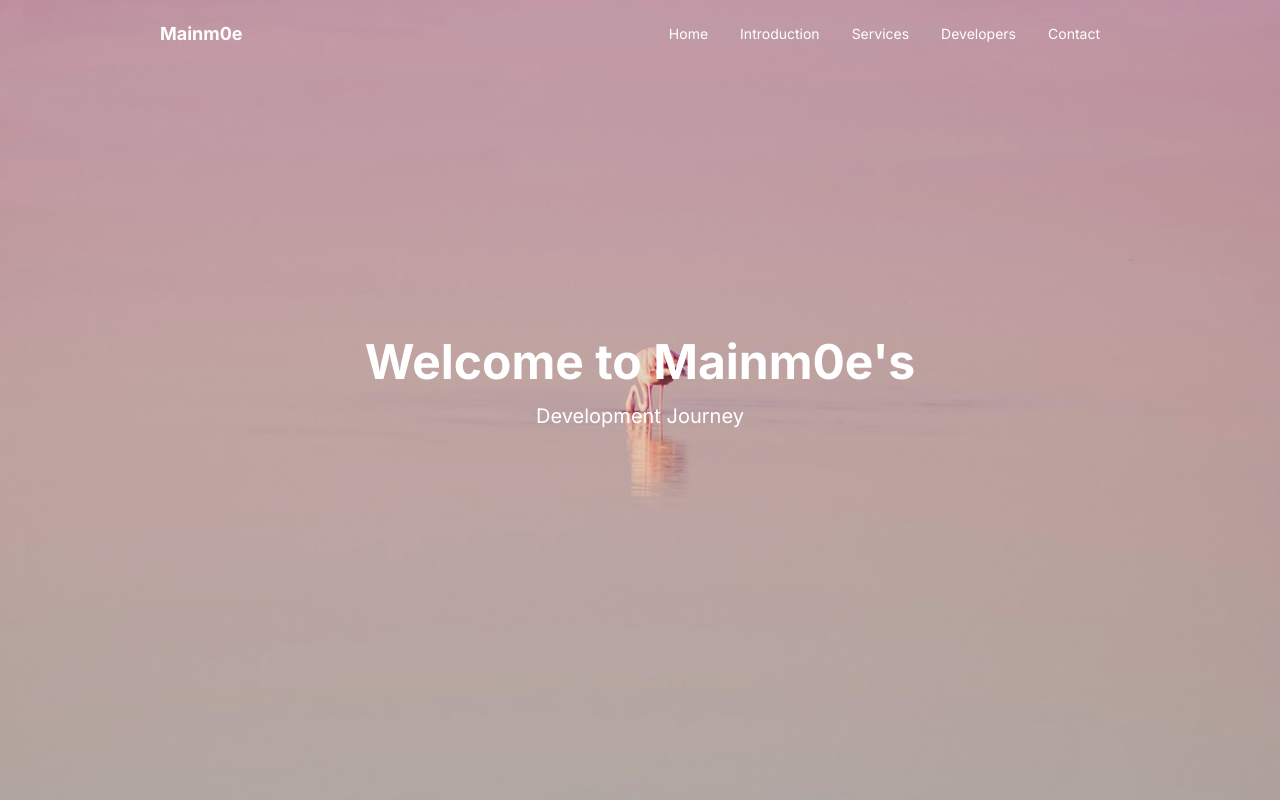
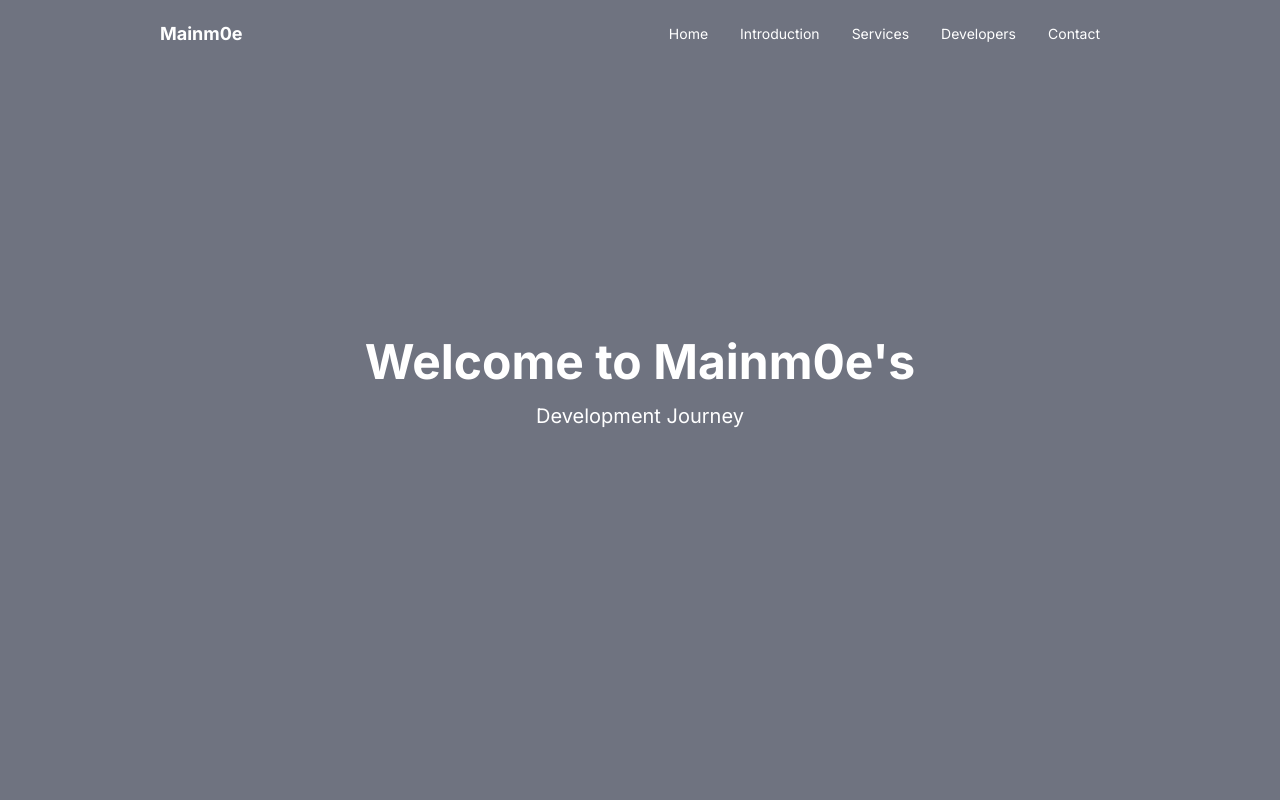
Before and after one commit to Mainm0e/mainm0e_page, a Next.js app: page / in a window 1280 px wide. Shown: the top 800 px of the page. Built offline with nearby package versions, Linux system fonts and the light colour scheme.

Commit message:
update color

```diff
--- a/components/section/Hero.tsx
+++ b/components/section/Hero.tsx
@@ -3,10 +3,10 @@ import Image from "next/image";
 export default function Hero() {
   return (
     <div
-      className="hero min-h-screen bg-cover bg-center relative flex items-center"
-      style={{
+      className="hero min-h-screen bg-cover bg-center relative flex items-center bg-primary"
+      /* style={{
         backgroundImage: "url('/images/tausta_flamingo.jpg')",
-      }}
+      }} */
     >
       <div className="absolute inset-0 bg-black opacity-10"></div>
       <div className="container mx-auto text-center relative z-10">
--- a/tailwind.config.ts
+++ b/tailwind.config.ts
@@ -19,13 +19,13 @@ const config: Config = {
         /* primary,secondary 60%  */
         /* accent, neutral 30%*/
         /* base-100 10% */
-        "primary": "#563A2C",
+        "primary": "#7C808F",
         /* opacity bg */
-        "primary-60": "#563A2C0",
-        "secondary": "#DAB292",
-        "accent": "#AB9D7D",
-        "neutral": "#AA938C",
-        "base-100": "0075F2",
+        "primary-60": "#7C808F0",
+        "secondary": "#F1F1F4",
+        "accent": "#82A1C1",
+        "neutral": "#252C4A",
+        "base-100": "F1F1F4",
         // * text
         "text-primary": "#FFF",
         "text-secondary": "#000",
```
